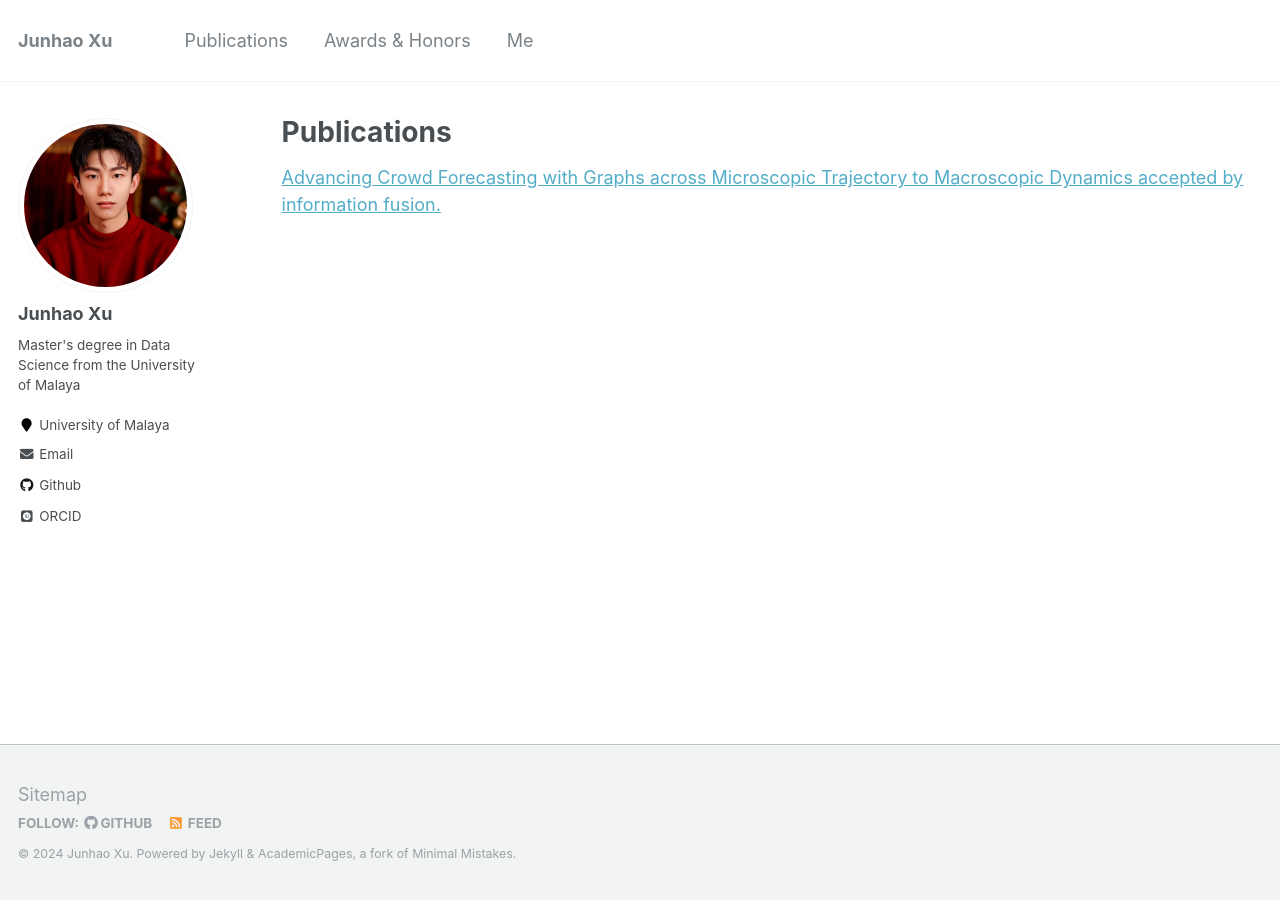
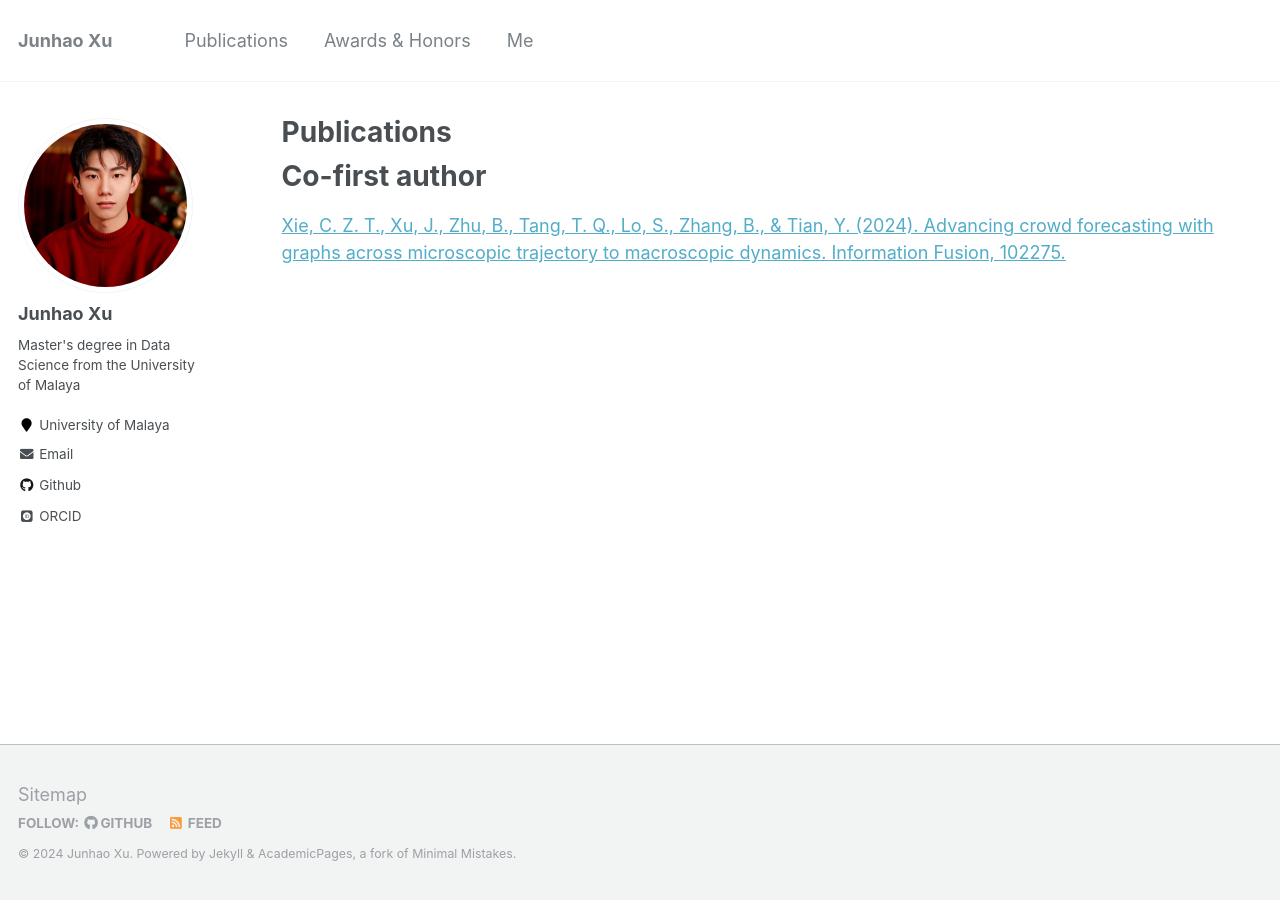
Before and after one commit to Junhao6666/Junhao6666.github.io, a Jekyll site: the page built from _pages/publications.md, in a window 1280 px wide. Built offline with Jekyll 4.4.1, drawn with Linux system fonts in a browser that asks for light colours; some web fonts are replaced.

Commit message:
Update publications.md

```diff
--- a/_pages/publications.md
+++ b/_pages/publications.md
@@ -4,8 +4,8 @@ title: "Publications"
 permalink: /publications/
 author_profile: true
 ---
-
-[Advancing Crowd Forecasting with Graphs across Microscopic Trajectory to Macroscopic Dynamics accepted by information fusion.](https://www.sciencedirect.com/science/article/pii/S1566253524000538)
+# Co-first author
+[Xie, C. Z. T., Xu, J., Zhu, B., Tang, T. Q., Lo, S., Zhang, B., & Tian, Y. (2024). Advancing crowd forecasting with graphs across microscopic trajectory to macroscopic dynamics. Information Fusion, 102275.](https://www.sciencedirect.com/science/article/pii/S1566253524000538)
 
 
 
```
